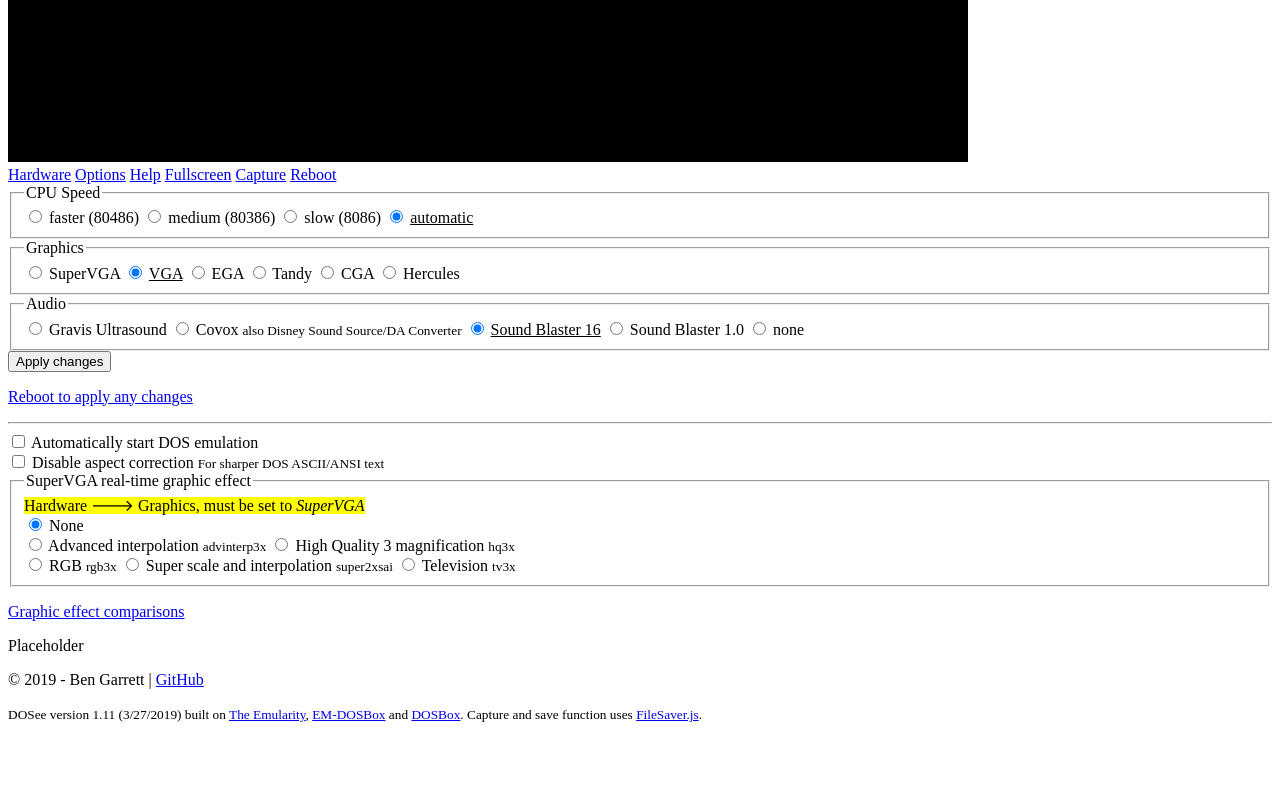
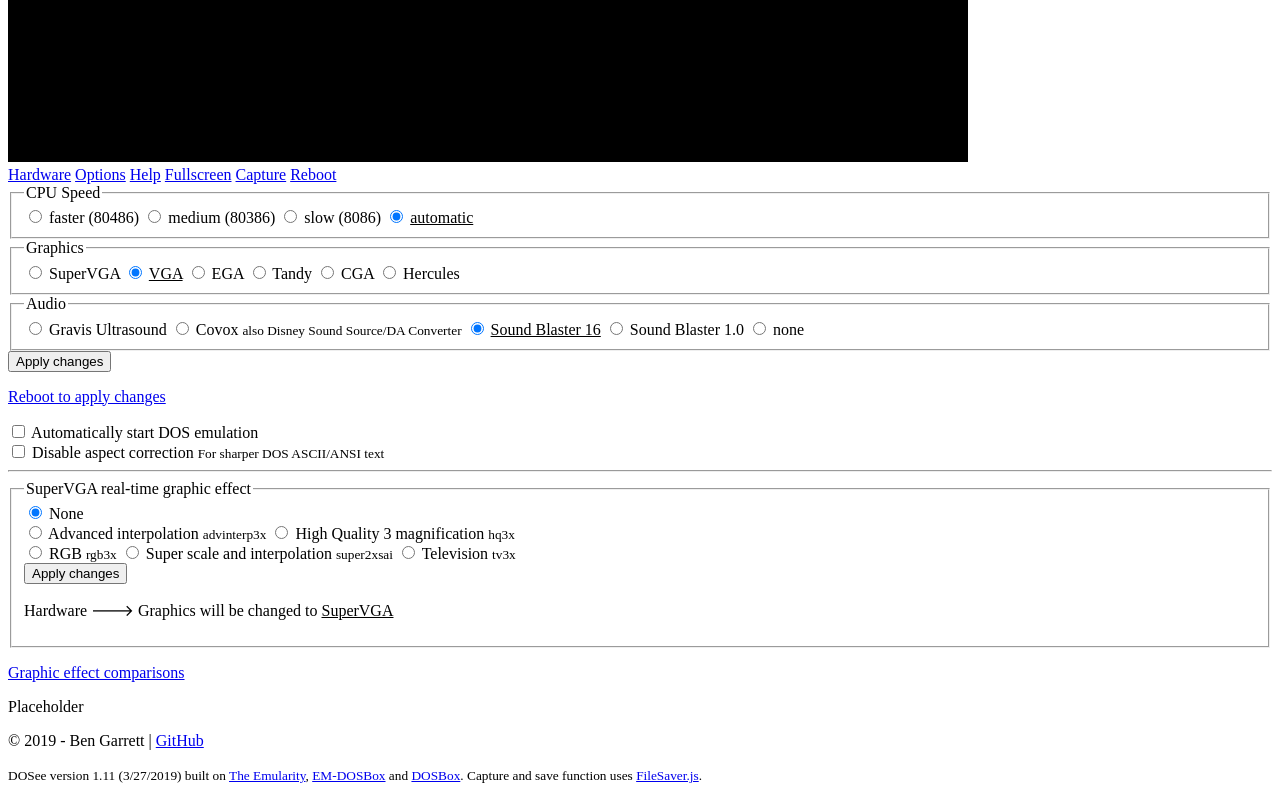
Before and after one commit to bengarrett/DOSee, a plain HTML site: page index.html in a window 1280 px wide. Shown: the part 472-1272 px from the top of the page. Before the commit the page ends 1211 px from the top, so only its background shows below. Drawn offline with Linux system fonts and the light colour scheme.

Commit message:
Real-time gfx effect now applies machine=svga Removed commented code

```diff
--- a/index.html
+++ b/index.html
@@ -18,12 +18,6 @@
     <meta name="dosee:utils" content="false" />
     <meta name="dosee:gusaudio" content="false" />
     <meta name="dosee:resolution" content="640, 480" />
-
-    <!--- Pre-loading content to for page load performance improvement -->
-    <!-- https://developer.mozilla.org/en-US/docs/Web/HTML/Preloading_content -->
-    <!-- <link rel="preload" href="emulator/dosee-core.js" as="script">
-    <link rel="preload" href="emulator/dosee-core.mem" as="fetch" type="application/octet-stream">
-    <link rel="preload" href="disk_drives/s_drive.zip" as="fetch" type="application/zip"> -->
 
     <link rel="preload" href="dosee-functions.js" as="script" />
     <link rel="preload" href="dosee-loader.js" as="script" />
@@ -155,8 +149,7 @@
       <input type="submit" class="small primary" value="Apply changes" />
     </form>
     <form id="optionsTab">
-      <p><a href="#" name="doseeReboot">Reboot to apply any changes</a></p>
-      <hr />
+      <p><a href="#" name="doseeReboot">Reboot to apply changes</a></p>
       <div>
         <label>
           <input type="checkbox" id="doseeAutoRun" /> Automatically start DOS
@@ -169,13 +162,15 @@
           <small>For sharper DOS ASCII/ANSI text</small>
         </label>
       </div>
+      <hr />
       <fieldset>
         <legend>SuperVGA real-time graphic effect</legend>
-        <div id="svgaEffectsMsg">
-          <mark class="inline-block"
-            >Hardware 🡒 Graphics, must be set to <em>SuperVGA</em></mark
-          >
-        </div>
+        <input
+          type="hidden"
+          name="dosmachine"
+          id="passThroughDosmachine"
+          value="svga"
+        />
         <label>
           <input type="radio" name="dosscale" id="dosscale0" value="none" />
           None
@@ -217,6 +212,11 @@
           Television
           <small>tv3x</small>
         </label>
+        <br />
+        <input type="submit" class="small primary" value="Apply changes" />
+        <p id="svgaEffectsMsg">
+          Hardware 🡒 Graphics will be changed to <u>SuperVGA</u>
+        </p>
       </fieldset>
       <div id="helpBlock">
         <p>
```
